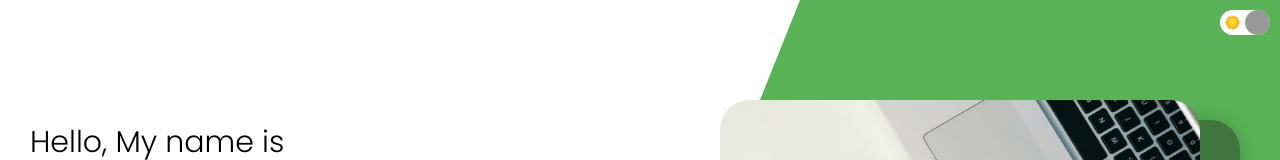
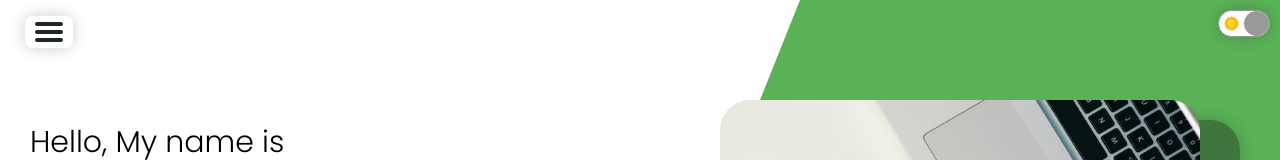
Before and after one commit to jasonmwatu/jason-portfolio, a React (Create React App) app: page / in a window 1280 px wide. Shown: the top 160 px of the page. Built offline with nearby package versions, Linux system fonts and the light colour scheme.

Commit message:
add menu button and styling to toggle component

```diff
--- a/package.json
+++ b/package.json
@@ -11,6 +11,7 @@
     "react": "^18.2.0",
     "react-anchor-link-smooth-scroll": "^1.0.12",
     "react-dom": "^18.2.0",
+    "react-icons": "^4.4.0",
     "react-redux": "^8.0.2",
     "react-scripts": "5.0.1",
     "web-vitals": "^2.1.4"
--- a/src/components/toggle/Toggle.js
+++ b/src/components/toggle/Toggle.js
@@ -5,31 +5,39 @@ import Moon from "../../img/moon.png";
 // import { ThemeContext } from "../../context";
 
 import { useDispatch, useSelector } from "react-redux";
-import { uiActions } from '../../store/index';
+import { uiActions } from "../../store/index";
 
 const Toggle = () => {
   // const theme = useContext(ThemeContext);
   const dispatch = useDispatch();
-  const darkMode = useSelector(state => state.ui.darkMode)
+  const darkMode = useSelector((state) => state.ui.darkMode);
 
   const toggleDarkMode = () => {
-    dispatch(uiActions.toggle())
-  }
+    dispatch(uiActions.toggle());
+  };
 
   // const handleClick = () => {
   //   // theme.dispatch({ type: "TOGGLE" });
   //   console.log("change theme");
   // };
   return (
+    <>
+      <div className="m">
+        {/* <IoMenu style={{color: darkMode && "white", height: "4em"}}/> */}
+        <span className="m-line" style={{backgroundColor: darkMode && "white"}}></span>
+        <span className="m-line" style={{backgroundColor: darkMode && "white"}}></span>
+        <span className="m-line" style={{backgroundColor: darkMode && "white"}}></span>
+      </div>
       <div className="t">
-      <img src={Sun} alt="" className="t-icon" />
-      <img src={Moon} alt="" className="t-icon" />
+        <img src={Sun} alt="light mode toggle" className="t-icon" />
+        <img src={Moon} alt="dark mode toggle" className="t-icon" />
         <div
           className="t-button"
           onClick={toggleDarkMode}
           style={{ left: darkMode ? 0 : 25 }}
         ></div>
       </div>
+    </>
   );
 };
 
--- a/src/components/toggle/toggle.css
+++ b/src/components/toggle/toggle.css
@@ -1,8 +1,36 @@
-.t{
+.m {
+  width: 48px;
+  height: 28px;
+  padding-top: 4px;
+  border-radius: 8px;
+  /* border: 2px solid #6f746f; */
+  /* background-color: white; */
+  position: fixed;
+  top: 16px;
+  left: 25px;
+  z-index: 999;
+  display: flex;
+  align-items: center;
+  justify-content: center;
+  flex-direction: column;
+  cursor: pointer;
+
+  box-shadow: 0 0 1rem 0 rgba(0, 0, 0, 0.2);
+  background-color: rgba(255, 255, 255, 0.26);
+  backdrop-filter: blur(5px);
+}
+.m-line {
+  border-radius: 4px;
+  background-color: #1f291f;
+  height: 4px;
+  width: 60%;
+  margin-bottom: 4px;
+}
+.t {
   width: 50px;
   height: 25px;
   border-radius: 20px;
-    border: 1pz solid #999;
+  border: 1px solid #999;
   background-color: white;
   position: fixed;
   top: 10px;
@@ -11,14 +39,18 @@
   display: flex;
   align-items: center;
   justify-content: space-around;
+
+  /* backdrop-filter: blur(5px); */
+  box-shadow: 0 0 1rem 0 rgba(0, 0, 0, 0.2);
+  /* background-color: rgba(255, 255, 255, 0.616); */
 }
 
-.t-icon{
+.t-icon {
   width: 15px;
   height: 15px;
 }
 
-.t-button{
+.t-button {
   width: 25px;
   height: 25px;
   border-radius: 50%;
```
Also changed, not shown: 1 other file (tests, documents, lock files or other folders). Lines whose indentation alone changed are shown as unchanged.
